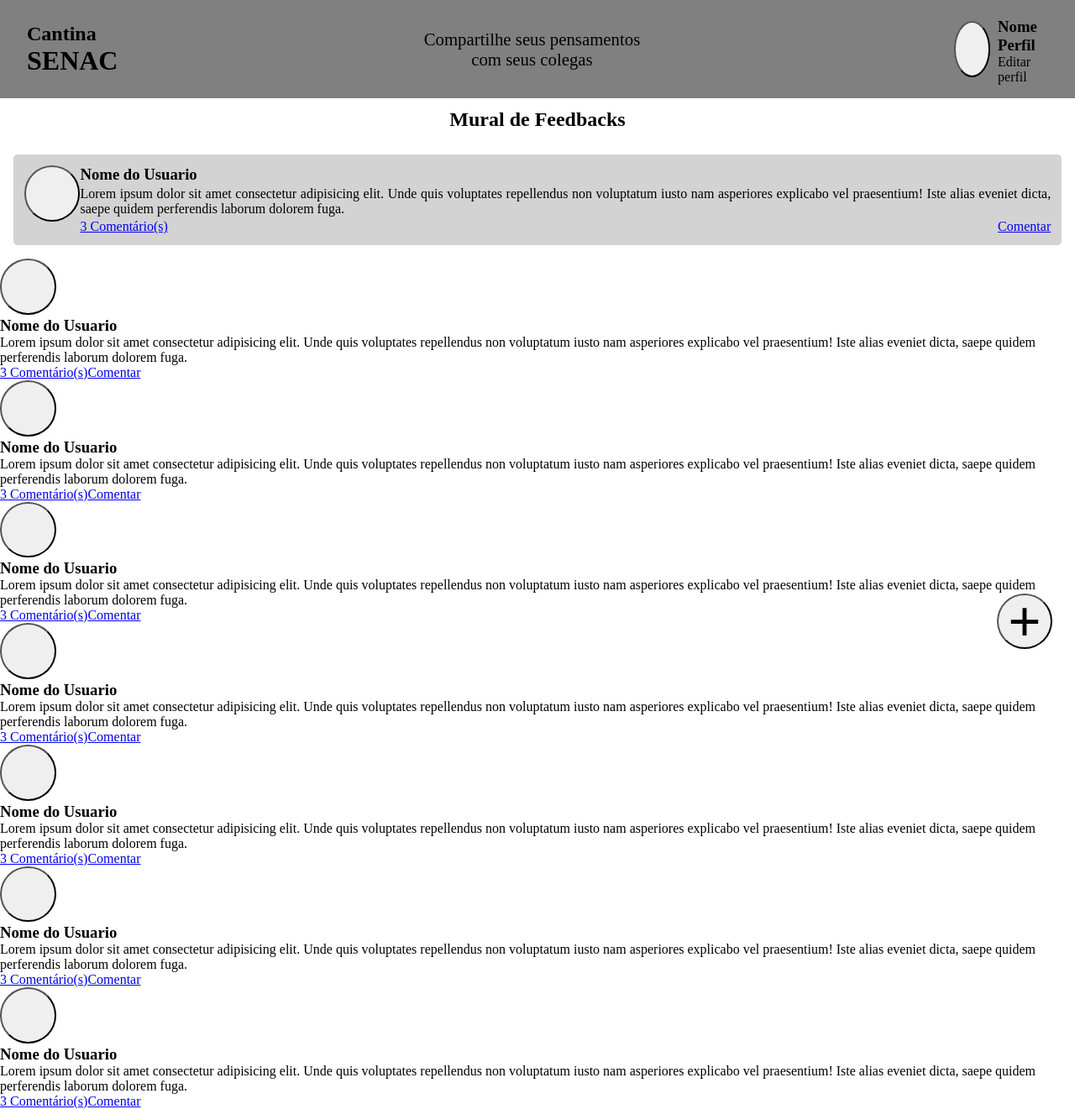
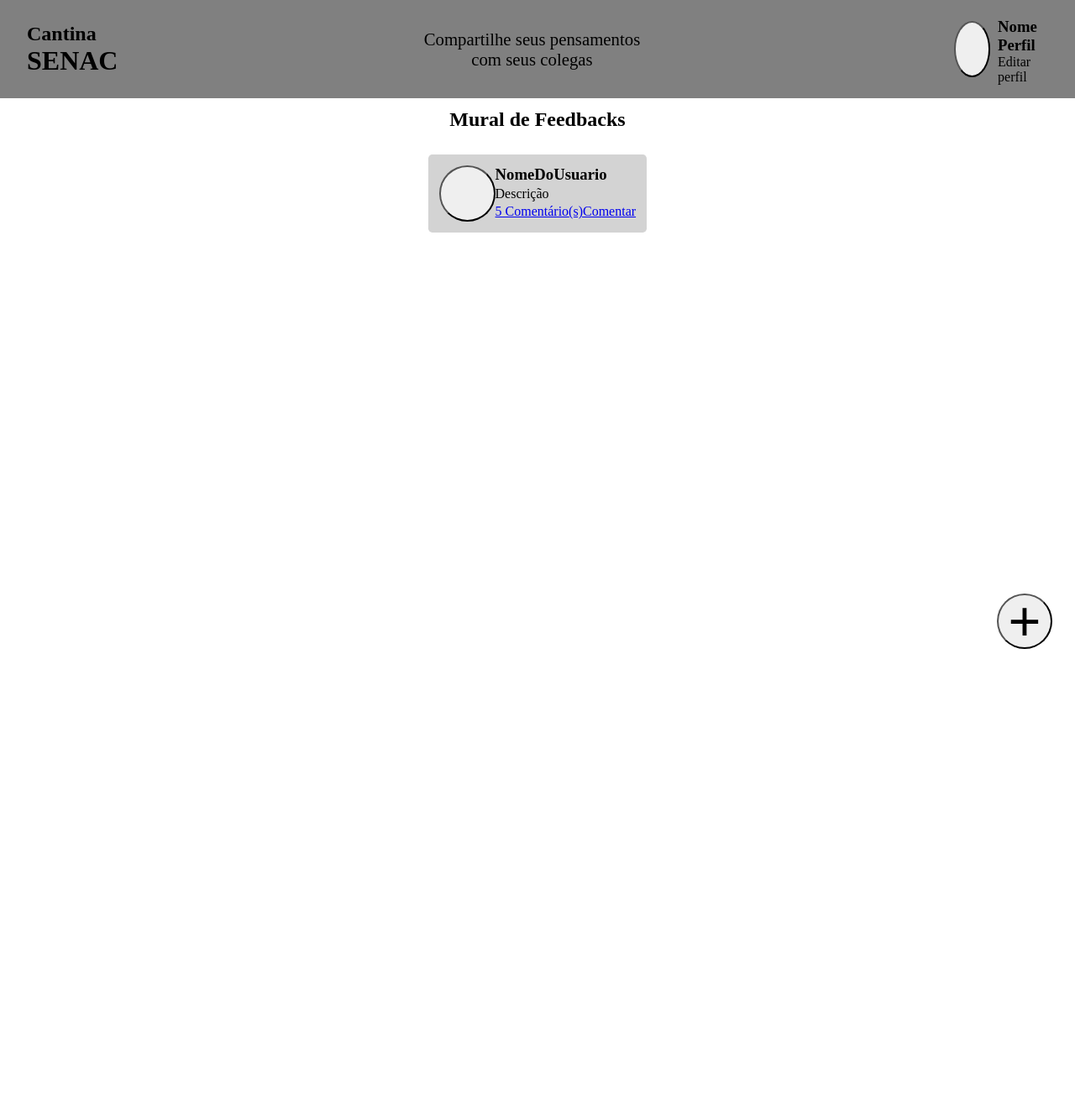
Before and after one commit to prof-lucas-senac/cantina-senac-2025-front, an Angular app: page /feedback in a window 1280 px wide. Shown: the whole page at 84% size. After the commit the page ends 800 px from the top, so only its background shows below. Built offline with nearby package versions, Linux system fonts and the light colour scheme.

Commit message:
Atualização tela Feedback

```diff
--- a/src/app/components/feedback/feedback.component.html
+++ b/src/app/components/feedback/feedback.component.html
@@ -20,118 +20,6 @@
 <main>
     <h2>Mural de Feedbacks</h2>
     <app-card-feedback></app-card-feedback>
-    <section>
-        <button></button>
-        <div class="div-feedback">
-            <h3>Nome do Usuario</h3>
-            <p class="div-feedback-descricao">
-                Lorem ipsum dolor sit amet consectetur adipisicing elit.
-                Unde quis voluptates repellendus non voluptatum iusto nam
-                asperiores explicabo vel praesentium! Iste alias eveniet
-                dicta, saepe quidem perferendis laborum dolorem fuga.
-            </p>
-            <div class="div-feedback-comentarios">
-                <a href="javascript:void(0)">3 Comentário(s)</a>
-                <a href="javascript:void(0)">Comentar</a>
-            </div>
-        </div>
-    </section>
-    <section>
-        <button></button>
-        <div class="div-feedback">
-            <h3>Nome do Usuario</h3>
-            <p class="div-feedback-descricao">
-                Lorem ipsum dolor sit amet consectetur adipisicing elit.
-                Unde quis voluptates repellendus non voluptatum iusto nam
-                asperiores explicabo vel praesentium! Iste alias eveniet
-                dicta, saepe quidem perferendis laborum dolorem fuga.
-            </p>
-            <div class="div-feedback-comentarios">
-                <a href="javascript:void(0)">3 Comentário(s)</a>
-                <a href="javascript:void(0)">Comentar</a>
-            </div>
-        </div>
-    </section>
-    <section>
-        <button></button>
-        <div class="div-feedback">
-            <h3>Nome do Usuario</h3>
-            <p class="div-feedback-descricao">
-                Lorem ipsum dolor sit amet consectetur adipisicing elit.
-                Unde quis voluptates repellendus non voluptatum iusto nam
-                asperiores explicabo vel praesentium! Iste alias eveniet
-                dicta, saepe quidem perferendis laborum dolorem fuga.
-            </p>
-            <div class="div-feedback-comentarios">
-                <a href="javascript:void(0)">3 Comentário(s)</a>
-                <a href="javascript:void(0)">Comentar</a>
-            </div>
-        </div>
-    </section>
-    <section>
-        <button></button>
-        <div class="div-feedback">
-            <h3>Nome do Usuario</h3>
-            <p class="div-feedback-descricao">
-                Lorem ipsum dolor sit amet consectetur adipisicing elit.
-                Unde quis voluptates repellendus non voluptatum iusto nam
-                asperiores explicabo vel praesentium! Iste alias eveniet
-                dicta, saepe quidem perferendis laborum dolorem fuga.
-            </p>
-            <div class="div-feedback-comentarios">
-                <a href="javascript:void(0)">3 Comentário(s)</a>
-                <a href="javascript:void(0)">Comentar</a>
-            </div>
-        </div>
-    </section>
-    <section>
-        <button></button>
-        <div class="div-feedback">
-            <h3>Nome do Usuario</h3>
-            <p class="div-feedback-descricao">
-                Lorem ipsum dolor sit amet consectetur adipisicing elit.
-                Unde quis voluptates repellendus non voluptatum iusto nam
-                asperiores explicabo vel praesentium! Iste alias eveniet
-                dicta, saepe quidem perferendis laborum dolorem fuga.
-            </p>
-            <div class="div-feedback-comentarios">
-                <a href="javascript:void(0)">3 Comentário(s)</a>
-                <a href="javascript:void(0)">Comentar</a>
-            </div>
-        </div>
-    </section>
-    <section>
-        <button></button>
-        <div class="div-feedback">
-            <h3>Nome do Usuario</h3>
-            <p class="div-feedback-descricao">
-                Lorem ipsum dolor sit amet consectetur adipisicing elit.
-                Unde quis voluptates repellendus non voluptatum iusto nam
-                asperiores explicabo vel praesentium! Iste alias eveniet
-                dicta, saepe quidem perferendis laborum dolorem fuga.
-            </p>
-            <div class="div-feedback-comentarios">
-                <a href="javascript:void(0)">3 Comentário(s)</a>
-                <a href="javascript:void(0)">Comentar</a>
-            </div>
-        </div>
-    </section>
-    <section>
-        <button></button>
-        <div class="div-feedback">
-            <h3>Nome do Usuario</h3>
-            <p class="div-feedback-descricao">
-                Lorem ipsum dolor sit amet consectetur adipisicing elit.
-                Unde quis voluptates repellendus non voluptatum iusto nam
-                asperiores explicabo vel praesentium! Iste alias eveniet
-                dicta, saepe quidem perferendis laborum dolorem fuga.
-            </p>
-            <div class="div-feedback-comentarios">
-                <a href="javascript:void(0)">3 Comentário(s)</a>
-                <a href="javascript:void(0)">Comentar</a>
-            </div>
-        </div>
-    </section>
 </main>
 <button class="btn-avatar">
             <span>+</span>
--- a/src/app/components/feedbacks/card-feedback/card-feedback.component.css
+++ b/src/app/components/feedbacks/card-feedback/card-feedback.component.css
@@ -24,3 +24,10 @@ section p {
     display: flex;
     justify-content: space-between;
 }
+
+:host {
+    display: flex;
+    flex-direction: column;
+    align-items: center;
+    width: 100%;
+}
--- a/src/app/components/feedbacks/card-feedback/card-feedback.component.html
+++ b/src/app/components/feedbacks/card-feedback/card-feedback.component.html
@@ -1,15 +1,12 @@
 <section>
         <button></button>
         <div class="div-feedback">
-            <h3>Nome do Usuario</h3>
+            <h3>{{ feedback.nomeUsuario }}</h3>
             <p class="div-feedback-descricao">
-                Lorem ipsum dolor sit amet consectetur adipisicing elit.
-                Unde quis voluptates repellendus non voluptatum iusto nam
-                asperiores explicabo vel praesentium! Iste alias eveniet
-                dicta, saepe quidem perferendis laborum dolorem fuga.
+                {{ feedback.descricao }}
             </p>
             <div class="div-feedback-comentarios">
-                <a href="javascript:void(0)">3 Comentário(s)</a>
+                <a href="javascript:void(0)">{{ feedback.numComentarios }} Comentário(s)</a>
                 <a href="javascript:void(0)">Comentar</a>
             </div>
         </div>
--- a/src/app/components/feedbacks/card-feedback/card-feedback.component.ts
+++ b/src/app/components/feedbacks/card-feedback/card-feedback.component.ts
@@ -1,4 +1,5 @@
 import { Component } from '@angular/core';
+import { Feedback } from './feedback';
 
 @Component({
   selector: 'app-card-feedback',
@@ -7,6 +8,11 @@ import { Component } from '@angular/core';
   templateUrl: './card-feedback.component.html',
   styleUrl: './card-feedback.component.css'
 })
+
 export class CardFeedbackComponent {
-
+  feedback : Feedback = {
+    descricao : "Descrição",
+    nomeUsuario : "NomeDoUsuario",
+    numComentarios: 5
+  }
 }
--- /dev/null
+++ b/src/app/components/feedbacks/card-feedback/feedback.ts
@@ -0,0 +1,5 @@
+export interface Feedback {
+    nomeUsuario: string,
+    descricao: string,
+    numComentarios?: number
+}
```
